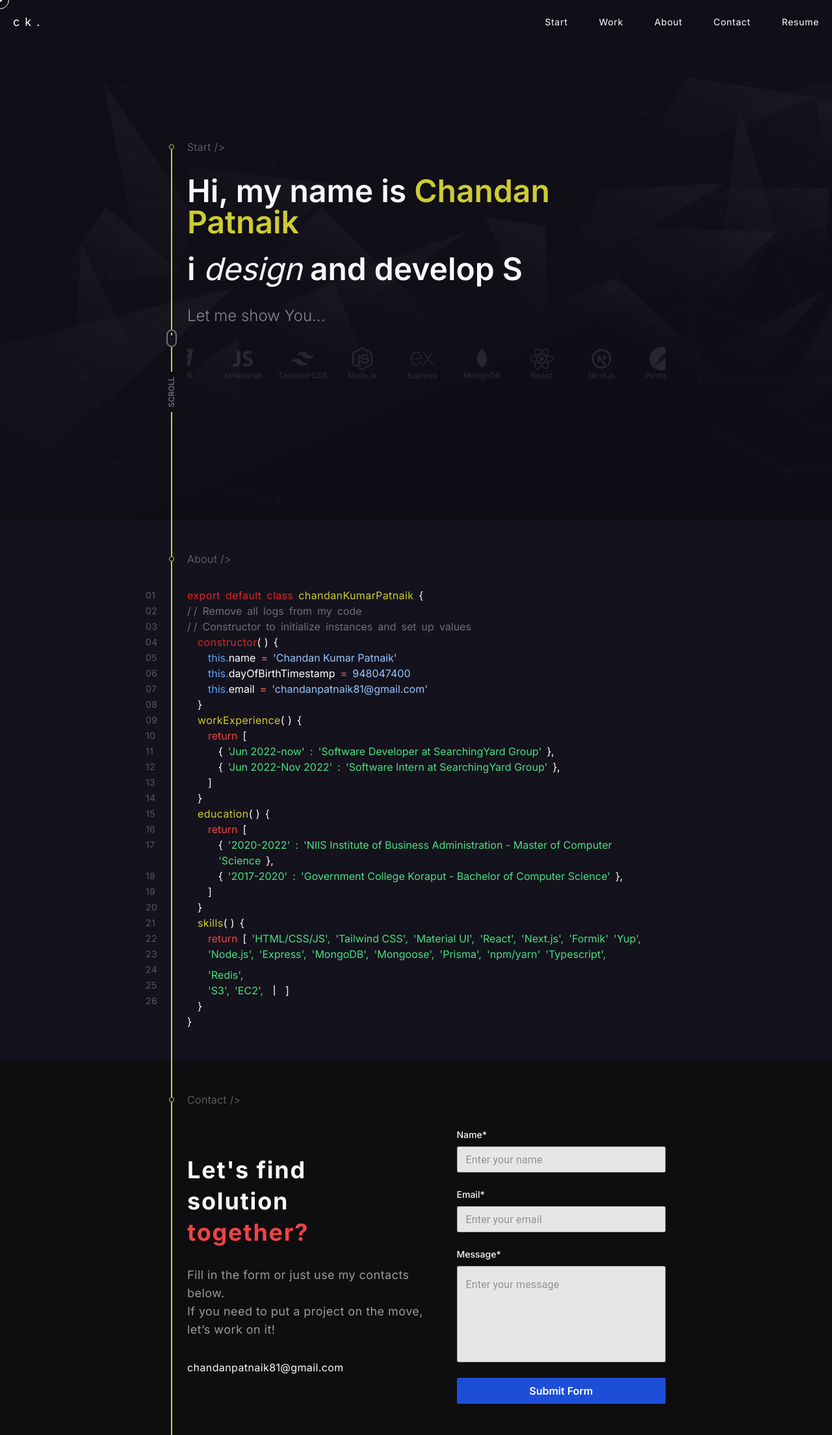
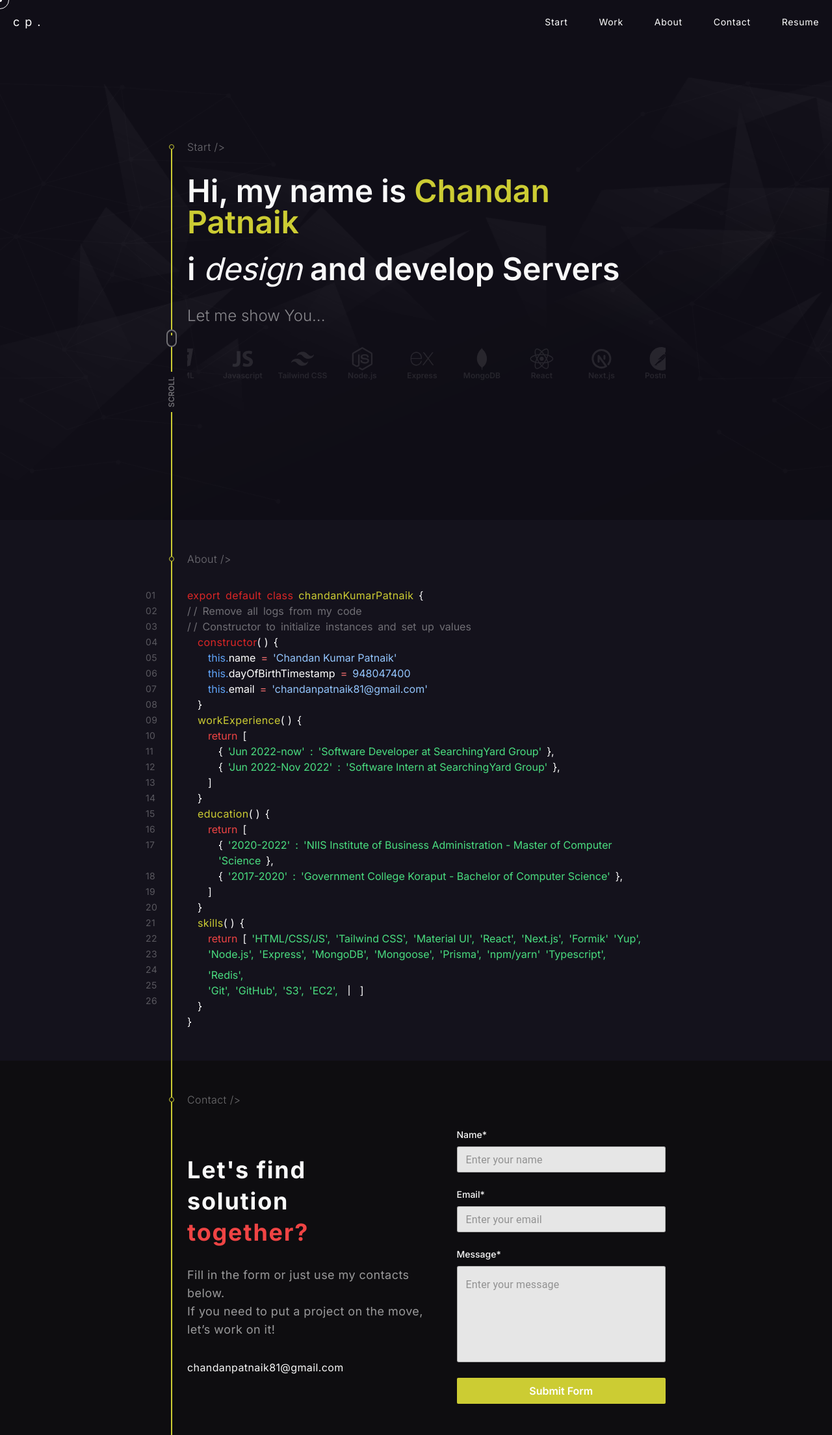
Before and after one commit to ChandanPatnaik/portfolio, a Next.js app: page / in a window 1280 px wide. Shown: the whole page at 65% size. Built offline with nearby package versions, Linux system fonts and the light colour scheme.

Commit message:
minor changes

```diff
--- a/src/components/common/HeroAnimatedText.tsx
+++ b/src/components/common/HeroAnimatedText.tsx
@@ -3,16 +3,7 @@ import { TypeAnimation } from "react-type-animation";
 const HeroAnimatedText = () => {
   return (
     <TypeAnimation
-      sequence={[
-        "WebApps",
-        2000,
-        "UI & UX",
-        2000,
-        "Servers",
-        2000,
-        "Systems",
-        2000,
-      ]}
+      sequence={["WebApps", 2000, "UI", 2000, "Servers", 2000, "Systems", 2000]}
       speed={40}
       repeat={Infinity}
       cursor={false}
--- a/src/components/home/About.tsx
+++ b/src/components/home/About.tsx
@@ -256,6 +256,8 @@ const AboutBlock = () => {
             <p className="">{`'Redis',`}</p>
           </div>
           <div className="flex items-center gap-2 flex-wrap text-green-400">
+            <p className="">{`'Git',`}</p>
+            <p className="">{`'GitHub',`}</p>
             <p className="">{`'S3',`}</p>
             <p className="">{`'EC2',`}</p>
             <p className="animate-pulse-custom mx-2 bg-milk w-0.5 h-4"></p>
--- a/src/components/home/Contact.tsx
+++ b/src/components/home/Contact.tsx
@@ -49,7 +49,7 @@ const ContactDetails = () => {
         <p>‍If you need to put a project on the move, let’s work on it!</p>
       </div>
 
-      <div className="text-milk tracking-wide hover:tracking-widest common-transition">
+      <div className="text-milk tracking-wide hover:tracking-widest w-fit common-transition">
         chandanpatnaik81@gmail.com
       </div>
     </div>
@@ -167,7 +167,7 @@ const ContactUsForm = () => {
             <div className="flex flex-col">
               <button
                 type="submit"
-                className="w-full cursor-none col-span-full  py-2 bg-blue-700 font-semibold text-white rounded-sm"
+                className="w-full cursor-none col-span-full  py-2 bg-light-yellow font-semibold text-white rounded-sm"
               >
                 Submit Form
               </button>
--- a/src/components/home/Header.tsx
+++ b/src/components/home/Header.tsx
@@ -59,7 +59,7 @@ const Header = () => {
             onClick={() => push("/")}
           >
             <p>c</p>
-            <p>k</p>
+            <p>p</p>
             <p className="group-hover:animate-pulse">.</p>
           </div>
 
```
